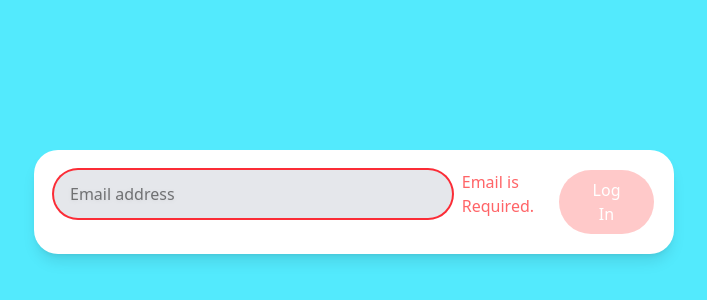
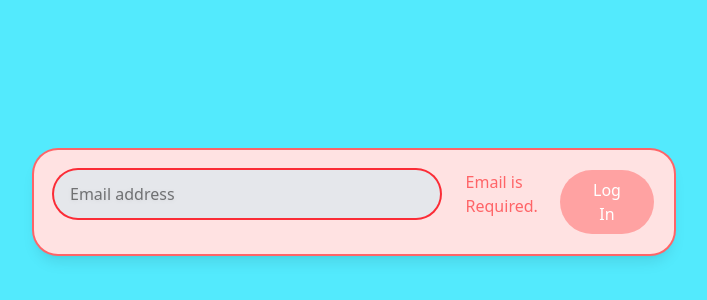
Before and after one commit to tkdgh7063/karrot-market, a Next.js app: page / in a window 1280 px wide. Shown: the part 198-498 px from the top of the page, without its empty margins (286-993 px from the left). Built offline with nearby package versions, Linux system fonts and the light colour scheme.

Commit message:
Practice 6: State modifiers

```diff
--- a/app/page.tsx
+++ b/app/page.tsx
@@ -1,17 +1,17 @@
 export default function Home() {
   return (
     <main className="flex h-screen items-center justify-center bg-gray-100 p-5 sm:bg-red-300 md:bg-yellow-300 lg:bg-green-300 xl:bg-cyan-300 2xl:bg-violet-300">
-      <div className="flex w-full max-w-screen-sm flex-col gap-2.5 rounded-3xl bg-white p-5 shadow-lg md:flex-row">
+      <div className="flex w-full max-w-screen-sm flex-col gap-2.5 rounded-3xl bg-white p-5 shadow-lg ring-2 ring-transparent transition-shadow *:outline-none has-[:invalid]:bg-red-100 has-[:invalid]:ring-red-400 md:flex-row">
         <input
-          className="peer h-12 w-full rounded-full bg-gray-200 pl-4 ring-2 ring-transparent transition-shadow outline-none placeholder:drop-shadow invalid:ring-red-500 focus:ring-green-500 focus:ring-offset-2 invalid:focus:ring-red-500"
-          type="email"
+          className="peer h-12 w-full rounded-full bg-gray-200 pl-4 ring-2 ring-transparent transition-shadow placeholder:drop-shadow valid:ring-green-500 invalid:ring-red-500 focus:ring-offset-2 invalid:focus:ring-red-500"
+          type="text"
           required
           placeholder="Email address"
         />
-        <span className="hidden font-medium text-red-400 peer-invalid:block">
+        <span className="ml-4 hidden font-medium text-red-400 peer-invalid:block">
           Email is Required.
         </span>
-        <button className="rounded-full bg-gradient-to-tr from-cyan-500 via-violet-400 to-purple-300 py-2 font-medium text-white transition-transform outline-none peer-invalid:bg-red-200 peer-invalid:bg-none active:scale-95 md:px-8">
+        <button className="rounded-full bg-gradient-to-tr from-cyan-500 via-violet-400 to-purple-300 py-2 font-medium text-white transition-transform peer-invalid:bg-red-300 peer-invalid:bg-none active:scale-95 md:px-8">
           Log In
         </button>
       </div>
```
